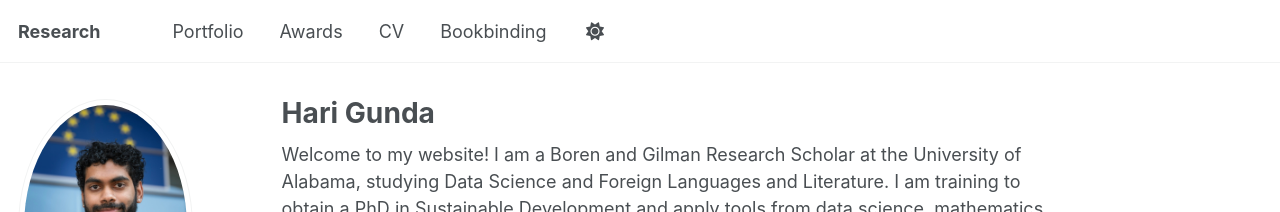
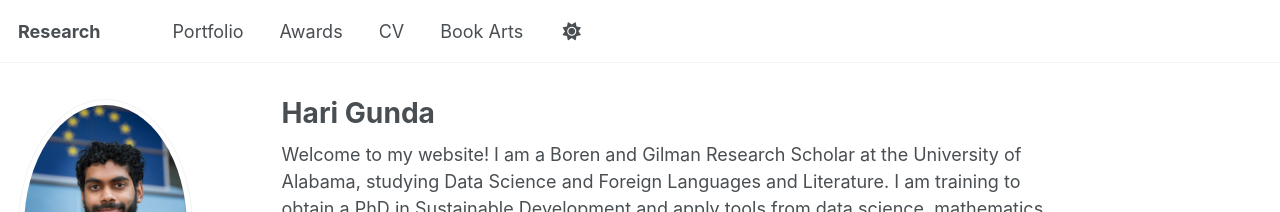
Before and after one commit to Hariaksha/hariaksha.github.io, a Jekyll site: the page built from _pages/about.md, in a window 1280 px wide. Shown: the top 212 px of the page. Built offline with Jekyll 4.4.1, drawn with Linux system fonts in a browser that asks for light colours; some web fonts are replaced; a script bundle is joined from its source files by our own code; library files that are not in the unit come from our copies.

Commit message:
Update navigation.yml
change name of Bookbinding tab to Book Arts

```diff
--- a/_data/navigation.yml
+++ b/_data/navigation.yml
@@ -29,7 +29,7 @@ main:
   - title: "CV"
     url: /files/resume.pdf
 
-  - title: "Bookbinding"
+  - title: "Book Arts"
     url: /bookbinding/
 
   # - title: "CV"
```
